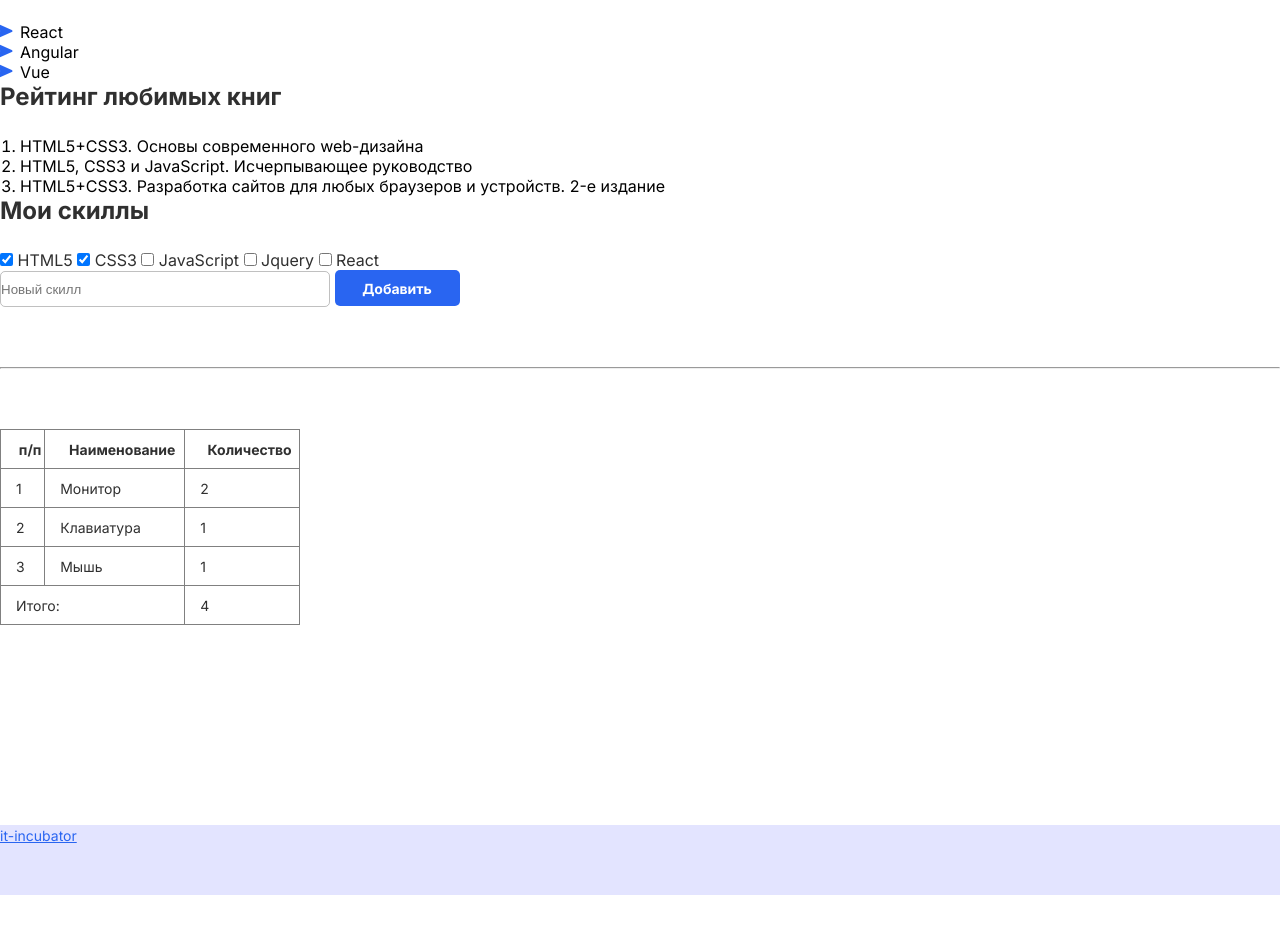
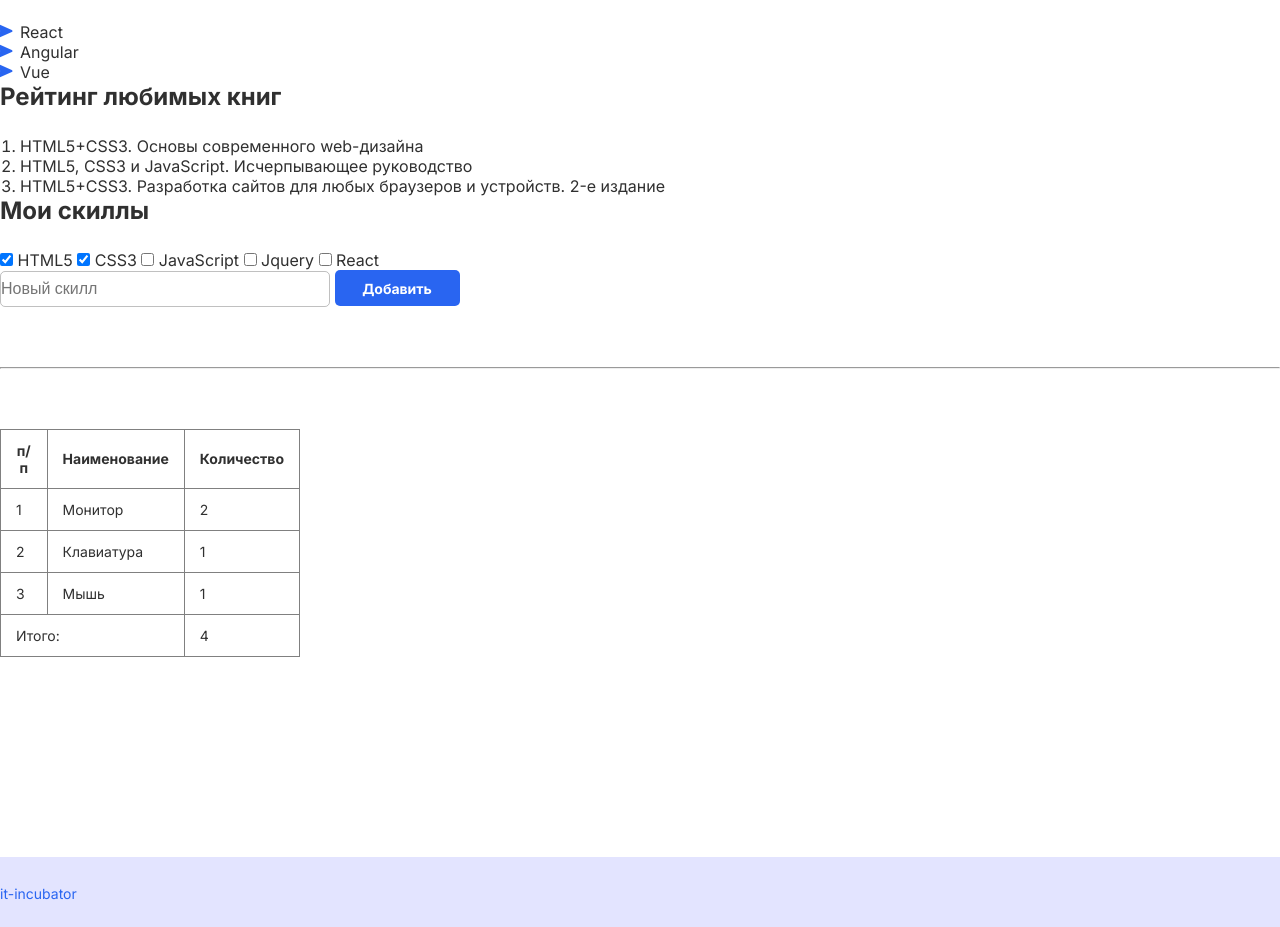
Before and after one commit to Rustam32228/2-hw-with-auto-test-html-css-main, a plain HTML site: page index.html in a window 1280 px wide. Shown: the part 1262-2189 px from the top of the page. Before the commit the page ends 2157 px from the top, so only its background shows below. Drawn offline with Linux system fonts and the light colour scheme.

Commit message:
third commit

```diff
--- a/style.css
+++ b/style.css
@@ -7,6 +7,7 @@
 body {
      margin: 0 auto;
      font-family: "Inter", sans-serif;
+     color: #303030;
 }
 
 header {
@@ -87,13 +88,13 @@ select {
 
 .frameworks-list {
     /* Стили для маркированного списка во второй секции */
-    padding-left: 20px;
+    padding: 0 20px;
     list-style-image: url(./img/Vector.svg);
 }
 
 .books-list {
     /* Стили для нумерованного списка во второй секции */
-    padding-left: 20px;
+    padding: 0 20px;
 }
 
 .label {
@@ -109,6 +110,7 @@ select {
     border-radius: 5px;
     width: 330px;
     height: 36px;
+    font-size: 16px;
     background: rgba(255, 255, 255, 0);
 }
 
@@ -134,14 +136,14 @@ table {
     /* Стили для таблицы */
     width: 300px;
     height: 196px;
+    font-size: 14px;
     border-collapse: collapse;
 }
 
 th, td {
     /* Стили для ячеек таблицы */
     color: #303030;
-    font-size: 14px;
-    padding-left: 15px;
+    padding: 12px 15px;
 }
 
 footer {
@@ -150,6 +152,7 @@ footer {
     height: 70px;
     background:rgba(163, 167, 255, 0.3);
     margin-top: 100px;
+    padding: 26px 0;
 }
 
 .footer-link {
@@ -159,4 +162,5 @@ footer {
     font-size: 14px;
     color: #2965f1;
     text-align: left;
+    text-decoration-line: none;
     }
```
